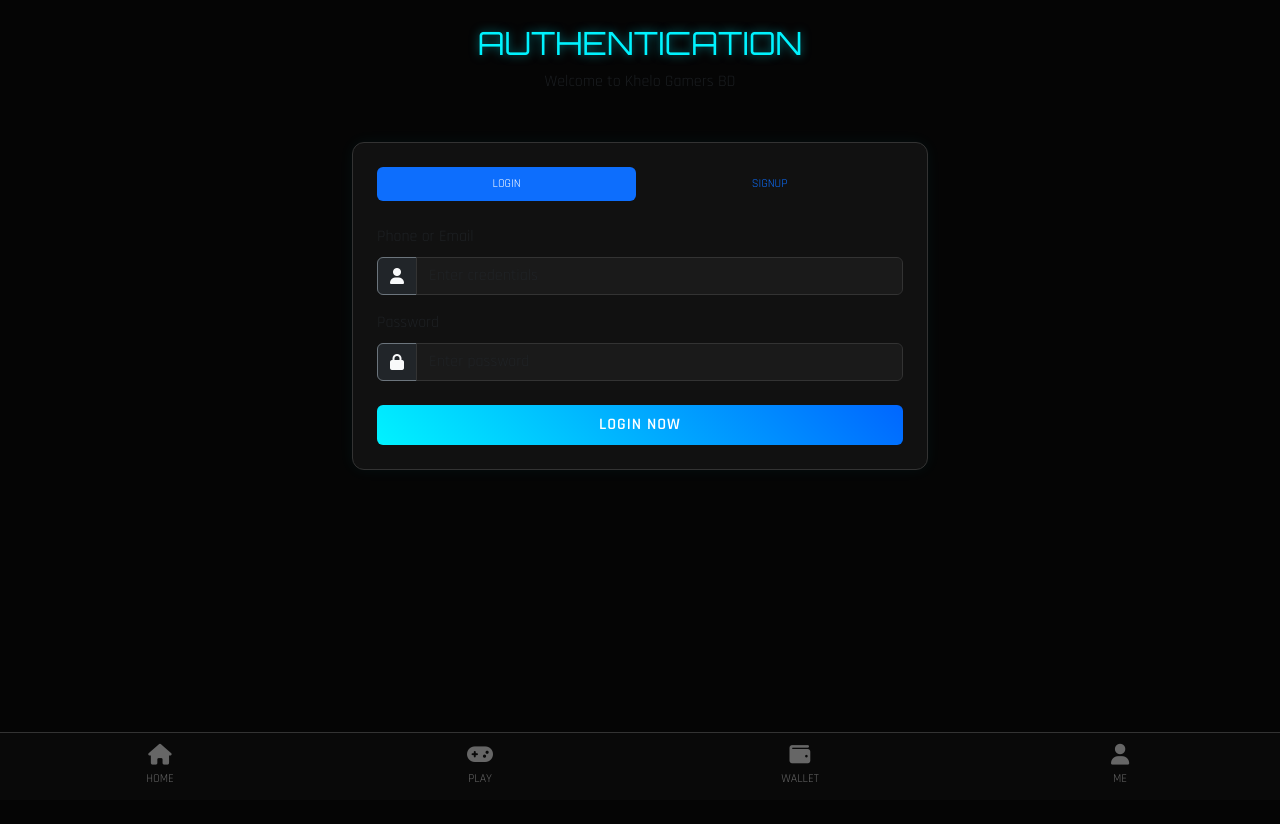
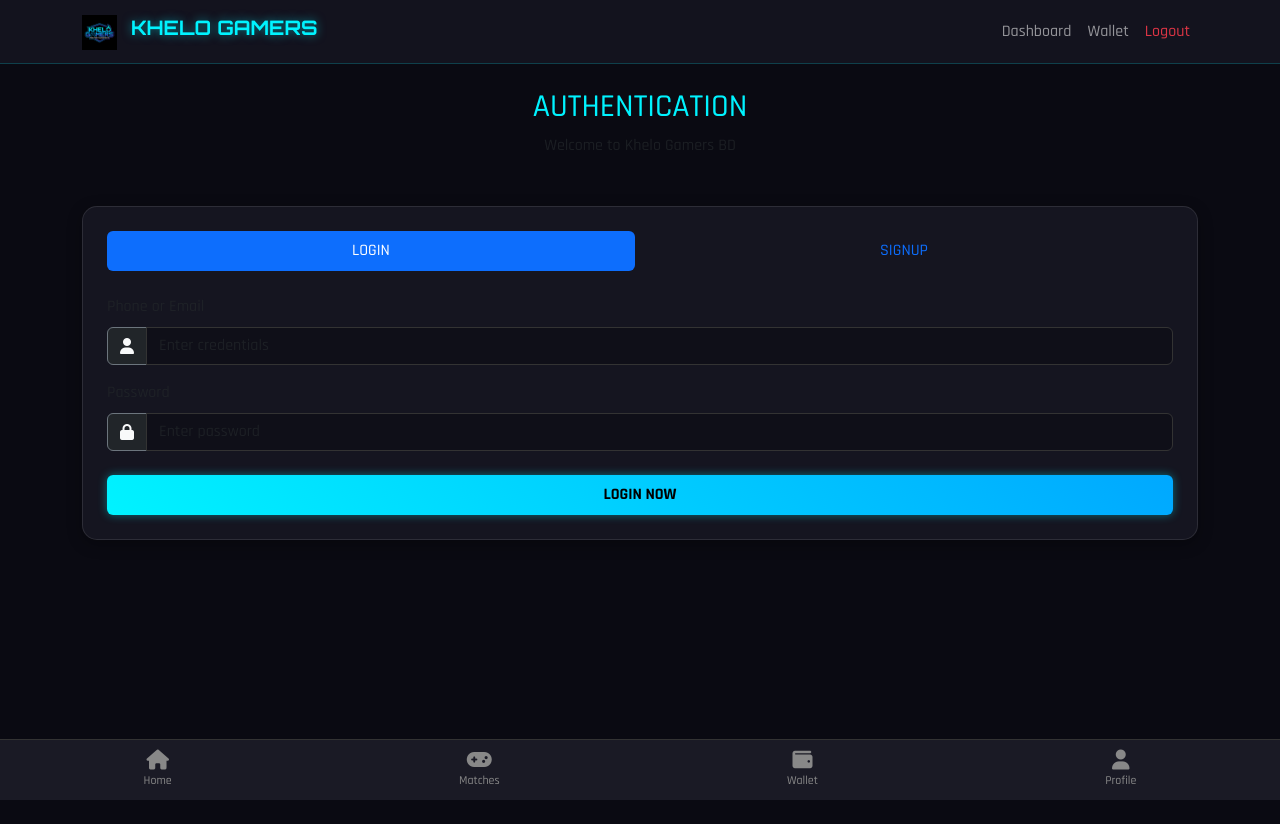
Before and after one commit to MR-CR4CK3R/kg-tour-bd, a Flask app: page /auth in a window 1280 px wide. After the commit the page ends 800 px from the top, so only its background shows below. Run offline with Flask 3, Linux system fonts and the light colour scheme; the visitor is signed in with stand-in values (Sample User, id 1).

Commit message:
Update layout.html

```diff
--- a/templates/layout.html
+++ b/templates/layout.html
@@ -4,109 +4,163 @@
     <meta charset="UTF-8">
     <meta name="viewport" content="width=device-width, initial-scale=1.0">
     <title>Khelo Gamers BD</title>
+
     <link href="https://cdn.jsdelivr.net/npm/bootstrap@5.3.0/dist/css/bootstrap.min.css" rel="stylesheet">
-    <link rel="stylesheet" href="https://cdnjs.cloudflare.com/ajax/libs/font-awesome/6.0.0/css/all.min.css">
-    <link href="https://fonts.googleapis.com/css2?family=Orbitron:wght@400;700&family=Rajdhani:wght@400;600&display=swap" rel="stylesheet">
+    <link rel="stylesheet" href="https://cdnjs.cloudflare.com/ajax/libs/font-awesome/6.4.0/css/all.min.css">
+    <link href="https://fonts.googleapis.com/css2?family=Orbitron:wght@400;700&family=Rajdhani:wght@500;700&display=swap" rel="stylesheet">
+
     <style>
         :root {
             --neon-blue: #00f3ff;
-            --neon-purple: #bc13fe;
-            --bg-dark: #050505;
-            --card-bg: #111;
+            --neon-pink: #ff00ff;
+            --bg-dark: #0a0a12;
+            --card-bg: #151520;
         }
+
         body {
             background-color: var(--bg-dark);
-            color: #e0e0e0;
+            color: white;
             font-family: 'Rajdhani', sans-serif;
-            padding-bottom: 80px;
-            min-height: 100vh;
-        }
-        h1, h2, h3, h4, h5, h6 { font-family: 'Orbitron', sans-serif; }
-
-        .text-neon { color: var(--neon-blue); text-shadow: 0 0 10px rgba(0, 243, 255, 0.5); }
-        .text-neon-p { color: var(--neon-purple); text-shadow: 0 0 10px rgba(188, 19, 254, 0.5); }
-
-        .card-custom {
-            background: var(--card-bg);
-            border: 1px solid #333;
-            border-radius: 12px;
-            box-shadow: 0 0 15px rgba(0, 243, 255, 0.05);
-            transition: transform 0.2s;
+            padding-bottom: 70px; /* Bottom Nav এর জন্য জায়গা */
         }
 
+        /* Navbar Styling */
+        .navbar-custom {
+            background-color: rgba(21, 21, 32, 0.95);
+            border-bottom: 1px solid rgba(0, 243, 255, 0.2);
+            backdrop-filter: blur(10px);
+        }
+
+        .navbar-brand {
+            font-family: 'Orbitron', sans-serif;
+            color: var(--neon-blue) !important;
+            text-shadow: 0 0 10px rgba(0, 243, 255, 0.5);
+        }
+
+        /* Card Styling */
+        .card-custom {
+            background-color: var(--card-bg);
+            border: 1px solid rgba(255, 255, 255, 0.1);
+            border-radius: 15px;
+            box-shadow: 0 4px 15px rgba(0,0,0,0.3);
+        }
+
+        /* Neon Text & Buttons */
+        .text-neon { color: var(--neon-blue); }
+        .text-pink { color: var(--neon-pink); }
+
         .btn-neon {
-            background: linear-gradient(45deg, var(--neon-blue), #0066ff);
+            background: linear-gradient(45deg, var(--neon-blue), #00a8ff);
             border: none;
-            color: #fff;
+            color: #000;
             font-weight: bold;
             text-transform: uppercase;
-            letter-spacing: 1px;
+            box-shadow: 0 0 10px rgba(0, 243, 255, 0.4);
         }
         .btn-neon:hover {
-            box-shadow: 0 0 15px var(--neon-blue);
-            color: #fff;
+            box-shadow: 0 0 20px rgba(0, 243, 255, 0.7);
+            color: #000;
         }
 
+        /* Form Controls */
         .form-control {
-            background-color: #1a1a1a;
+            background-color: #0f0f18;
             border: 1px solid #333;
-            color: #fff;
+            color: white;
         }
         .form-control:focus {
-            background-color: #222;
-            color: #fff;
+            background-color: #0f0f18;
             border-color: var(--neon-blue);
-            box-shadow: 0 0 5px var(--neon-blue);
+            color: white;
+            box-shadow: 0 0 5px rgba(0, 243, 255, 0.3);
         }
 
-        /* Bottom Nav */
+        /* Bottom Navigation (App Like Feel) */
         .bottom-nav {
             position: fixed;
             bottom: 0;
             width: 100%;
-            background: rgba(10, 10, 10, 0.95);
+            background-color: #1a1a25;
             border-top: 1px solid #333;
-            backdrop-filter: blur(10px);
             display: flex;
             justify-content: space-around;
-            padding: 12px 0;
+            padding: 10px 0;
             z-index: 1000;
         }
-        .nav-item {
-            color: #666;
+        .nav-item-link {
+            color: #888;
+            text-decoration: none;
             text-align: center;
-            text-decoration: none;
-            font-size: 0.75rem;
-            flex: 1;
+            font-size: 12px;
         }
-        .nav-item.active { color: var(--neon-blue); }
-        .nav-item i { display: block; font-size: 1.3rem; margin-bottom: 4px; }
-
-        .container { max-width: 600px; } /* Mobile feel */
+        .nav-item-link i {
+            display: block;
+            font-size: 20px;
+            margin-bottom: 2px;
+        }
+        .nav-item-link.active {
+            color: var(--neon-blue);
+        }
     </style>
 </head>
 <body>
+
+    <nav class="navbar navbar-expand-lg navbar-dark navbar-custom sticky-top">
+        <div class="container">
+            <a class="navbar-brand fw-bold" href="{{ url_for('index') }}">
+                <img src="{{ url_for('static', filename='logo.jpg') }}" alt="" height="35" class="d-inline-block align-text-top me-2" onerror="this.style.display='none'">
+                KHELO GAMERS
+            </a>
+
+            <button class="navbar-toggler" type="button" data-bs-toggle="collapse" data-bs-target="#navbarNav">
+                <span class="navbar-toggler-icon"></span>
+            </button>
+
+            <div class="collapse navbar-collapse" id="navbarNav">
+                <ul class="navbar-nav ms-auto">
+                    {% if session.get('user_id') %}
+                        <li class="nav-item"><a class="nav-link" href="{{ url_for('dashboard') }}">Dashboard</a></li>
+                        <li class="nav-item"><a class="nav-link" href="{{ url_for('wallet') }}">Wallet</a></li>
+                        <li class="nav-item"><a class="nav-link text-danger" href="{{ url_for('logout') }}">Logout</a></li>
+                    {% else %}
+                        <li class="nav-item"><a class="nav-link" href="{{ url_for('auth') }}">Login / Signup</a></li>
+                    {% endif %}
+                </ul>
+            </div>
+        </div>
+    </nav>
+
     <div class="container mt-3">
         {% with messages = get_flashed_messages(with_categories=true) %}
           {% if messages %}
             {% for category, message in messages %}
               <div class="alert alert-{{ category }} alert-dismissible fade show" role="alert">
                 {{ message }}
-                        <button type="button" class="btn-close btn-close-white" data-bs-dismiss="alert"></button>
+                <button type="button" class="btn-close btn-close-white" data-bs-dismiss="alert" aria-label="Close"></button>
               </div>
             {% endfor %}
           {% endif %}
         {% endwith %}
+    </div>
 
+    <div class="container mt-4">
         {% block content %}{% endblock %}
     </div>
 
     {% if session.get('user_id') %}
     <div class="bottom-nav">
-        <a href="{{ url_for('dashboard') }}" class="nav-item {{ 'active' if request.endpoint == 'dashboard' }}"><i class="fas fa-home"></i> HOME</a>
-        <a href="{{ url_for('matches_hub') }}" class="nav-item {{ 'active' if 'matches' in request.endpoint }}"><i class="fas fa-gamepad"></i> PLAY</a>
-        <a href="{{ url_for('wallet') }}" class="nav-item {{ 'active' if 'wallet' in request.endpoint }}"><i class="fas fa-wallet"></i> WALLET</a>
-        <a href="{{ url_for('profile') }}" class="nav-item {{ 'active' if 'profile' in request.endpoint }}"><i class="fas fa-user"></i> ME</a>
+        <a href="{{ url_for('dashboard') }}" class="nav-item-link {{ 'active' if request.endpoint == 'dashboard' else '' }}">
+            <i class="fas fa-home"></i> Home
+        </a>
+        <a href="{{ url_for('matches_hub') }}" class="nav-item-link {{ 'active' if 'matches' in request.endpoint else '' }}">
+            <i class="fas fa-gamepad"></i> Matches
+        </a>
+        <a href="{{ url_for('wallet') }}" class="nav-item-link {{ 'active' if 'wallet' in request.endpoint else '' }}">
+            <i class="fas fa-wallet"></i> Wallet
+        </a>
+        <a href="{{ url_for('profile') }}" class="nav-item-link {{ 'active' if 'profile' in request.endpoint else '' }}">
+            <i class="fas fa-user"></i> Profile
+        </a>
     </div>
     {% endif %}
 
```
Lines whose indentation alone changed are shown as unchanged.
